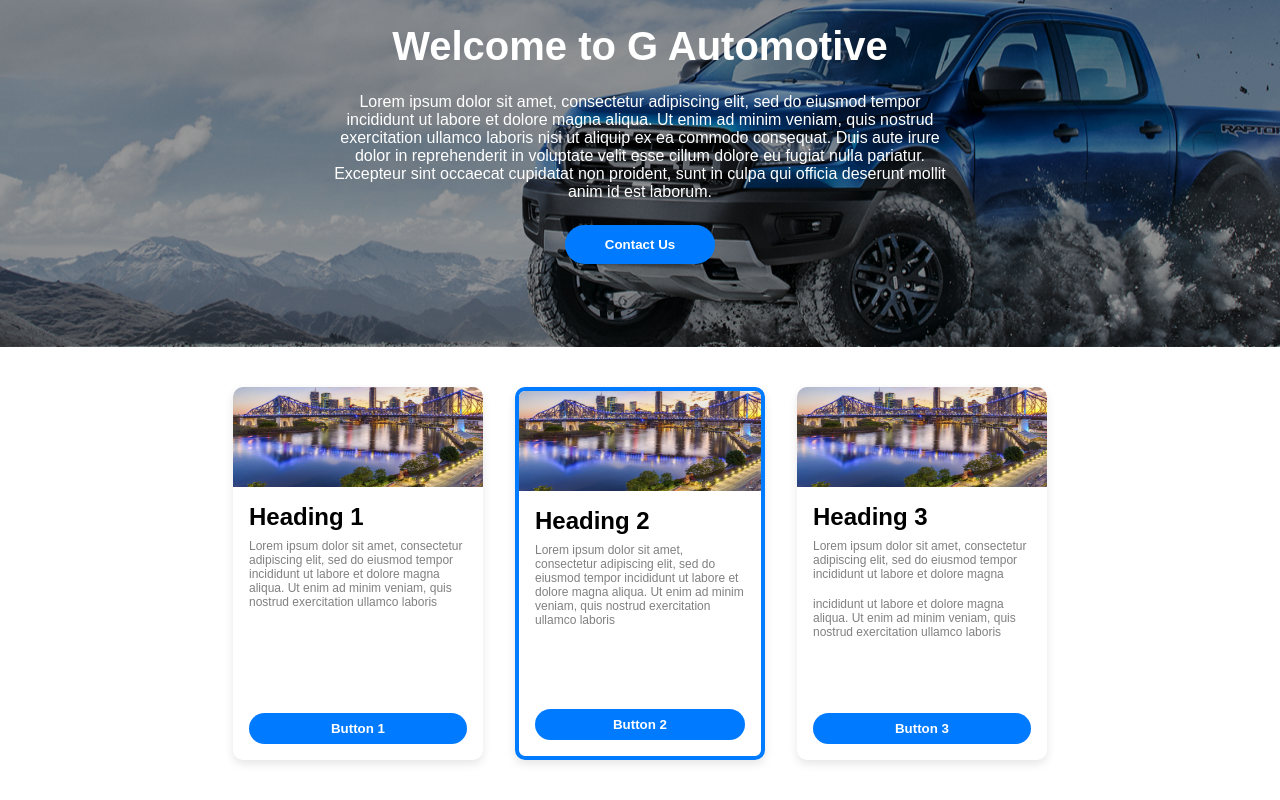
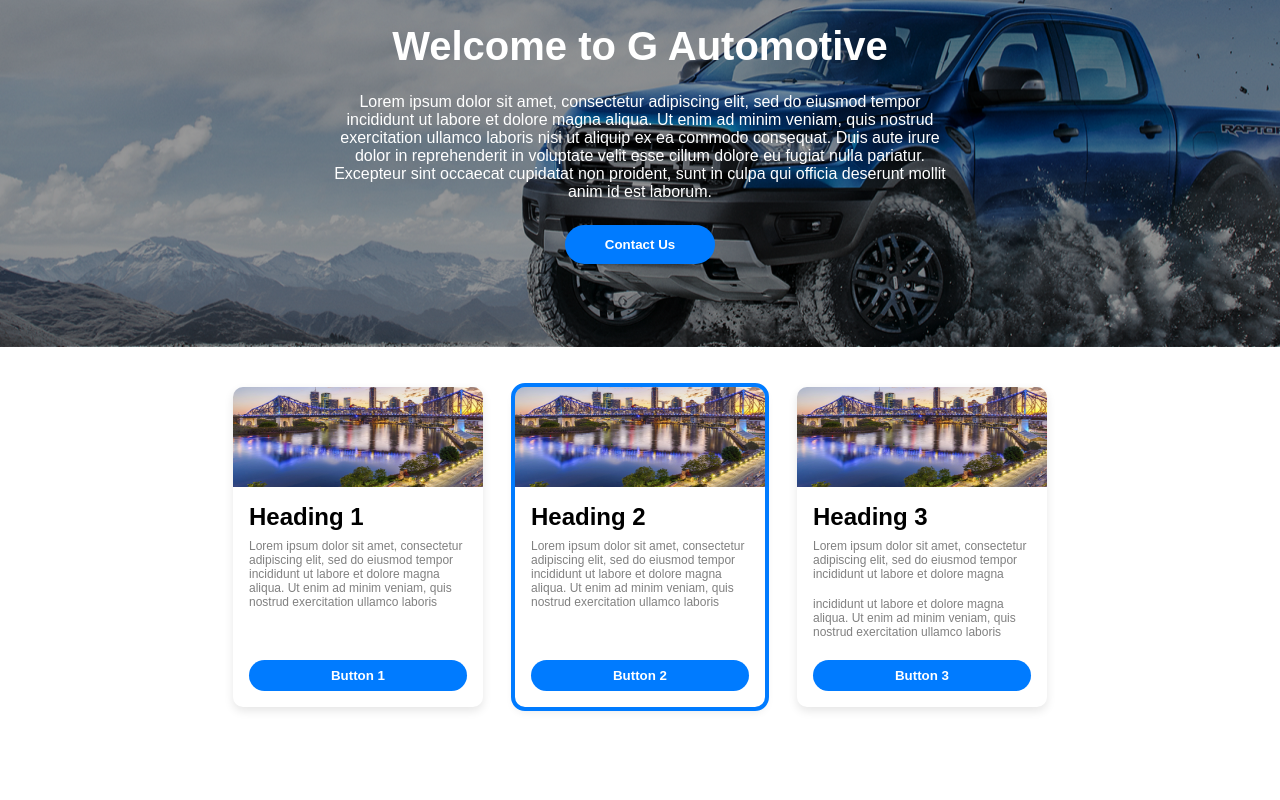
Before and after one commit to hamlees93/react-banner, a Next.js app: page / in a window 1280 px wide. Built offline with nearby package versions, Linux system fonts and the light colour scheme.

Commit message:
Use outline instead of border to stop jumping on selection

```diff
--- a/src/components/Card/Card.module.scss
+++ b/src/components/Card/Card.module.scss
@@ -1,5 +1,6 @@
 .content {
   width: 250px;
+  max-height: 320px;
   border-radius: 10px;
   box-shadow: 0 4px 10px rgba(0, 0, 0, 0.1);
   overflow: hidden;
@@ -22,5 +23,5 @@
 }
 
 .selected {
-  border: 4px solid #007bff;
+  outline: 4px solid #007bff;
 }
```
